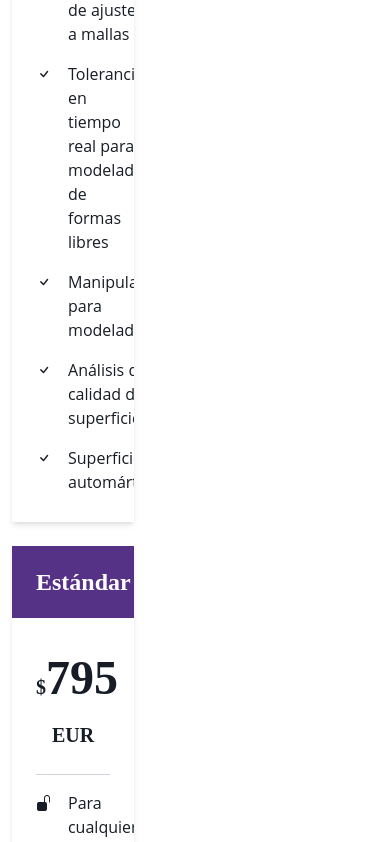
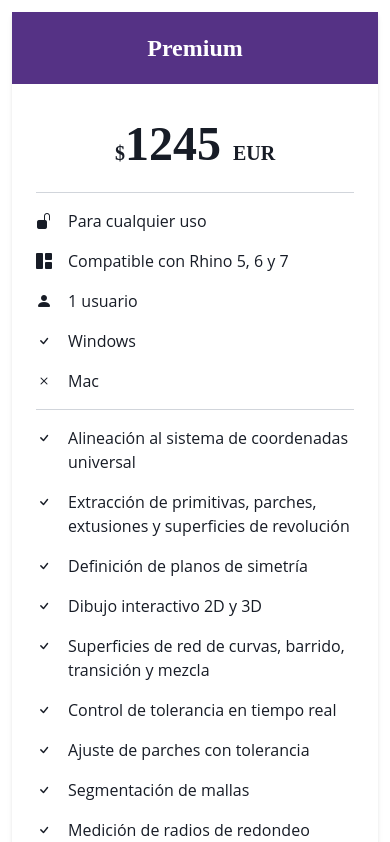
Before and after one commit to Comecacahuates/web-sicadcam, a Next.js app: page /IngenieriaInversa in a window 390 px wide. Shown: the part 10002-10844 px from the top of the page. Built offline with nearby package versions, Linux system fonts and the light colour scheme.

Commit message:
Eliminar el componente de contenedor de tarjetas

```diff
--- a/components/cardscontainer.tsx
+++ /dev/null
@@ -1,25 +0,0 @@
-import * as React from "react";
-
-// TODO: Reemplazar con un módulo de Tailwind
-
-/** Propiedades */
-export interface CardsContainerProps extends React.HTMLProps<HTMLDivElement> {
-  children: React.ReactNode;
-}
-
-/** Componente de comparación de precios */
-export default function CardsContainer(props: CardsContainerProps) {
-  /* Propiedades */
-  const { children, ...divProps } = props;
-  const { className, ...restProps } = divProps;
-
-  /* Renderización */
-  return (
-    <div
-      className={`flex flex-col md:flex-row flex-wrap md:flex-nowrap gap-6 md:gap-3 lg:gap-6 xl:gap-12 justify-center ${className}`}
-      {...restProps}
-    >
-      {children}
-    </div>
-  );
-}
--- a/pages/IngenieriaInversa.tsx
+++ b/pages/IngenieriaInversa.tsx
@@ -5,7 +5,6 @@ import Layout from "../components/layout";
 import SideImage from "../components/sideimage";
 import Card from "../components/card";
 import PriceCard from "../components/pricecard";
-import CardsContainer from "../components/cardscontainer";
 import Icon from "../components/icon";
 
 /** Especificaciones */
@@ -180,10 +179,9 @@ export default function IngenieriaInversa() {
           <h2 className="text-center">Precios</h2>
           <div className="my-20">
             <h3 className="text-center">Licencia de Mesh2Surface</h3>
-            <CardsContainer>
+            <div className="grid grid-cols-1 md:grid-cols-3 gap-6 md:gap-3 lg:gap-6 xl:gap-12">
               {/* Licencia educacional */}
               <PriceCard
-                className="w-1/3"
                 title="Educacional"
                 price="345"
                 currency="EUR"
@@ -235,7 +233,6 @@ export default function IngenieriaInversa() {
               </PriceCard>
               {/* Licencia estándar */}
               <PriceCard
-                className="w-1/3"
                 title="Estándar"
                 price="795"
                 currency="EUR"
@@ -278,7 +275,6 @@ export default function IngenieriaInversa() {
               </PriceCard>
               {/* Licencia premium */}
               <PriceCard
-                className="w-1/3"
                 title="Premium"
                 price="1245"
                 currency="EUR"
@@ -328,7 +324,7 @@ export default function IngenieriaInversa() {
                   </p>
                 ))}
               </PriceCard>
-            </CardsContainer>
+            </div>
           </div>
         </div>
       </section>
@@ -411,11 +407,9 @@ export default function IngenieriaInversa() {
                 {Object.keys(specs).map((spec: string, index: number) => (
                   <React.Fragment key={index}>
                     <tr>
-                      <td className="py-3 px-3 font-bold">{spec}</td>
+                      <td className="font-bold">{spec}</td>
                       {specs[spec].map((value: string, index: number) => (
-                        <td key={index} className="py-3 px-3">
-                          {value}
-                        </td>
+                        <td key={index}>{value}</td>
                       ))}
                     </tr>
                   </React.Fragment>
--- a/pages/Rhinoceros.tsx
+++ b/pages/Rhinoceros.tsx
@@ -4,7 +4,6 @@ import Image from "next/image";
 import Layout from "../components/layout";
 import SideImage from "../components/sideimage";
 import PriceCard from "../components/pricecard";
-import CardsContainer from "../components/cardscontainer";
 import Icon from "../components/icon";
 
 export default function Rhinoceros() {
@@ -206,10 +205,9 @@ export default function Rhinoceros() {
           {/* Precios de Rhino */}
           <div className="my-20">
             <h3 className="text-center">Licencia de Rhinoceros 7</h3>
-            <CardsContainer>
+            <div className="grid grid-cols-1 md:grid-cols-3 gap-6 md:gap-3 lg:gap-6 xl:gap-12">
               {/* Licencia educacional */}
               <PriceCard
-                className="w-1/3"
                 title="Educacional"
                 price="595"
                 currency="USD"
@@ -241,7 +239,6 @@ export default function Rhinoceros() {
               </PriceCard>
               {/* Licencia comercial */}
               <PriceCard
-                className="w-1/3"
                 title="Comercial"
                 price="995"
                 currency="USD"
@@ -273,7 +270,6 @@ export default function Rhinoceros() {
               </PriceCard>
               {/* Licencia de laboratorio */}
               <PriceCard
-                className="w-1/3"
                 title="Laboratorio"
                 price="975"
                 currency="USD"
@@ -305,15 +301,14 @@ export default function Rhinoceros() {
                   Mac
                 </p>
               </PriceCard>
-            </CardsContainer>
+            </div>
           </div>
           {/* Precios de Flamingo */}
           <div className="my-20">
             <h3 className="text-center">Licencia de Flamingo nXt 5</h3>
-            <CardsContainer>
+            <div className="grid grid-cols-1 md:grid-cols-3 gap-6 md:gap-3 lg:gap-6 xl:gap-12">
               {/* Licencia educacional */}
               <PriceCard
-                className="w-1/3"
                 title="Educacional"
                 price="195"
                 currency="USD"
@@ -351,8 +346,7 @@ export default function Rhinoceros() {
               </PriceCard>
               {/* Licencia comercial */}
               <PriceCard
-                className="w-1/3"
-                title="Comcercial"
+                title="Comercial"
                 price="495"
                 currency="USD"
                 color="bg-my-purple-3"
@@ -389,7 +383,6 @@ export default function Rhinoceros() {
               </PriceCard>
               {/* Licencia de laboratorio */}
               <PriceCard
-                className="w-1/3"
                 title="Laboratorio"
                 price="675"
                 currency="USD"
@@ -425,7 +418,7 @@ export default function Rhinoceros() {
                   <Icon className="w-8 flex-none" icon="x" /> Mac
                 </p>
               </PriceCard>
-            </CardsContainer>
+            </div>
           </div>
         </div>
       </section>
--- a/styles/globals.css
+++ b/styles/globals.css
@@ -61,10 +61,13 @@
     @apply bg-my-purple-3 text-white;
   }
   thead th {
-    @apply px-3 py-4 font-display text-lg;
+    @apply px-3 py-6 font-display text-lg;
   }
   tbody tr {
     @apply border-t border-gray-300 even:bg-gray-100;
+  }
+  tbody td {
+    @apply px-3 py-4;
   }
 }
 
```
